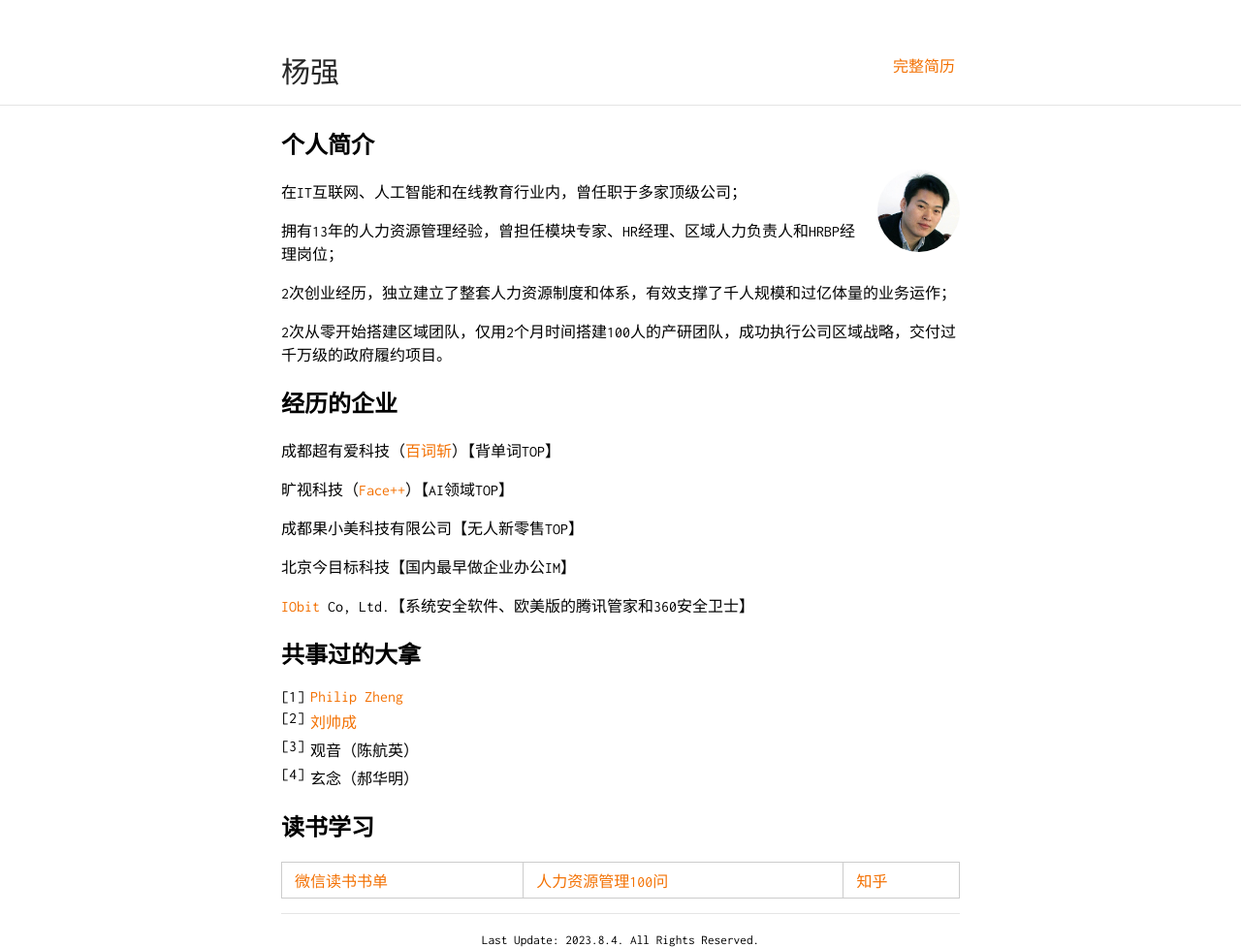
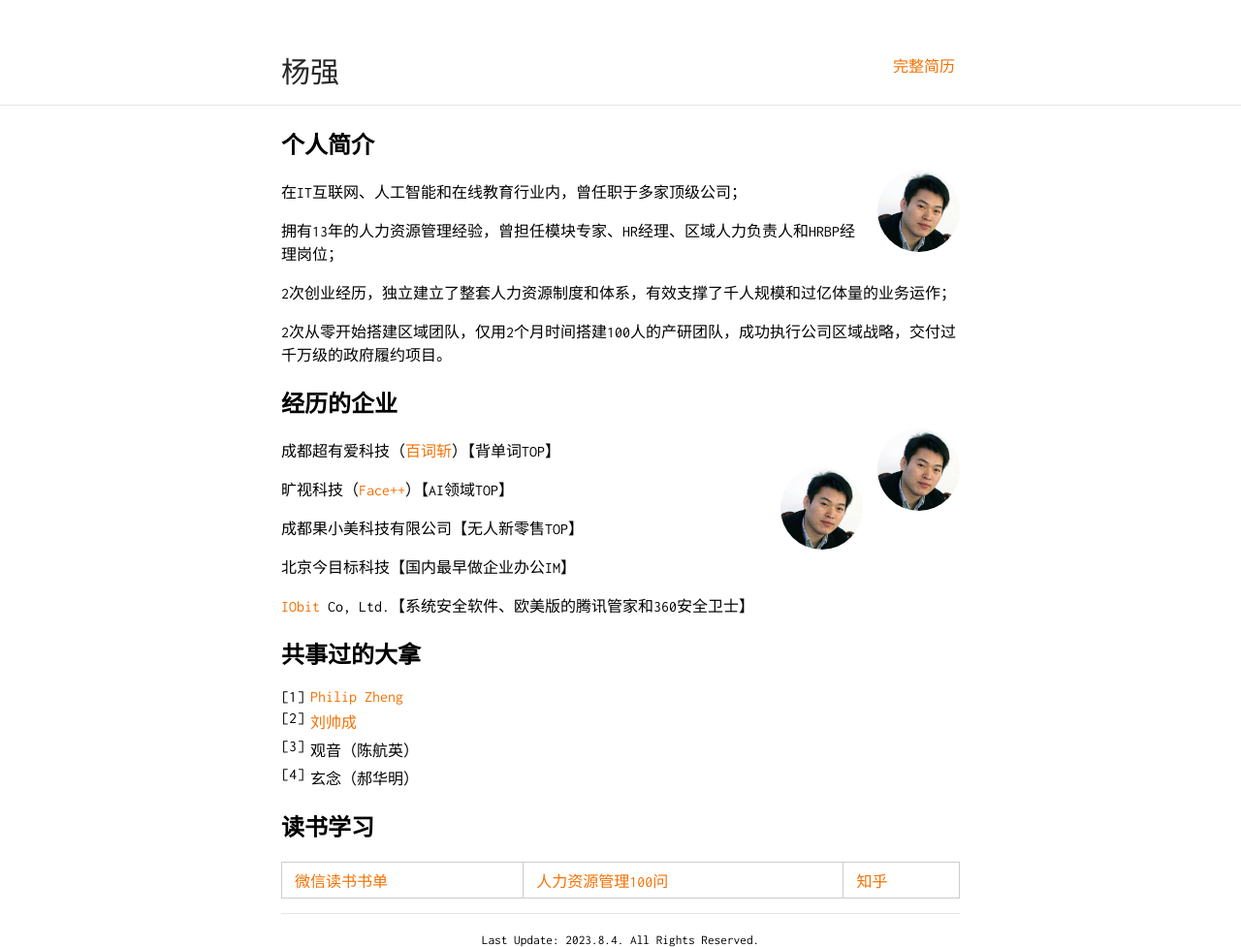
Before and after one commit to Harteyang/index, a Jekyll site: the page built from index.md, in a window 1280 px wide. Shown: the whole page at 97% size. Built offline with Jekyll 4.4.1, drawn with Linux system fonts in a browser that asks for light colours.

Commit message:
更新简历

```diff
--- a/index.md
+++ b/index.md
@@ -19,9 +19,9 @@ title: Harte的主页
 
 ## 经历的企业
 
-成都超有爱科技（[百词斩](https://www.baicizhan.com/)）【背单词TOP】
+成都超有爱科技（[百词斩](https://www.baicizhan.com/)）【背单词TOP】<img class="profile-picture" src="sherlock.jpeg">
 
-旷视科技（[Face++](https://www.megvii.com)）【AI领域TOP】
+旷视科技（[Face++](https://www.megvii.com)）【AI领域TOP】<img class="profile-picture" src="sherlock.jpeg">
 
 成都果小美科技有限公司【无人新零售TOP】
 
```
